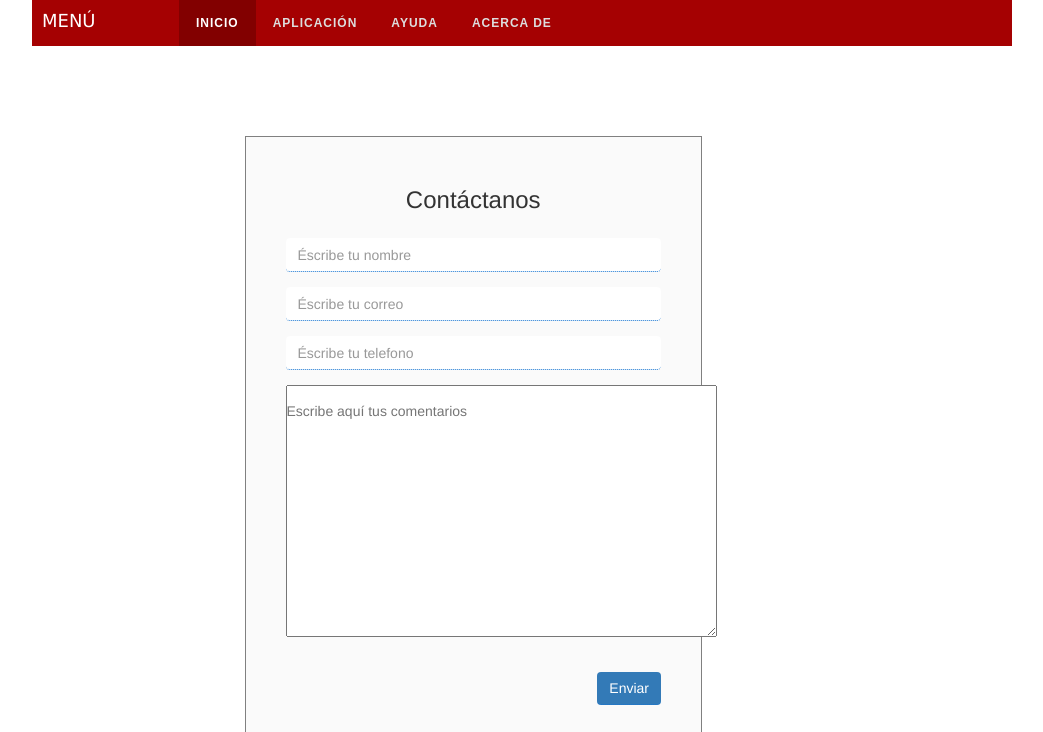
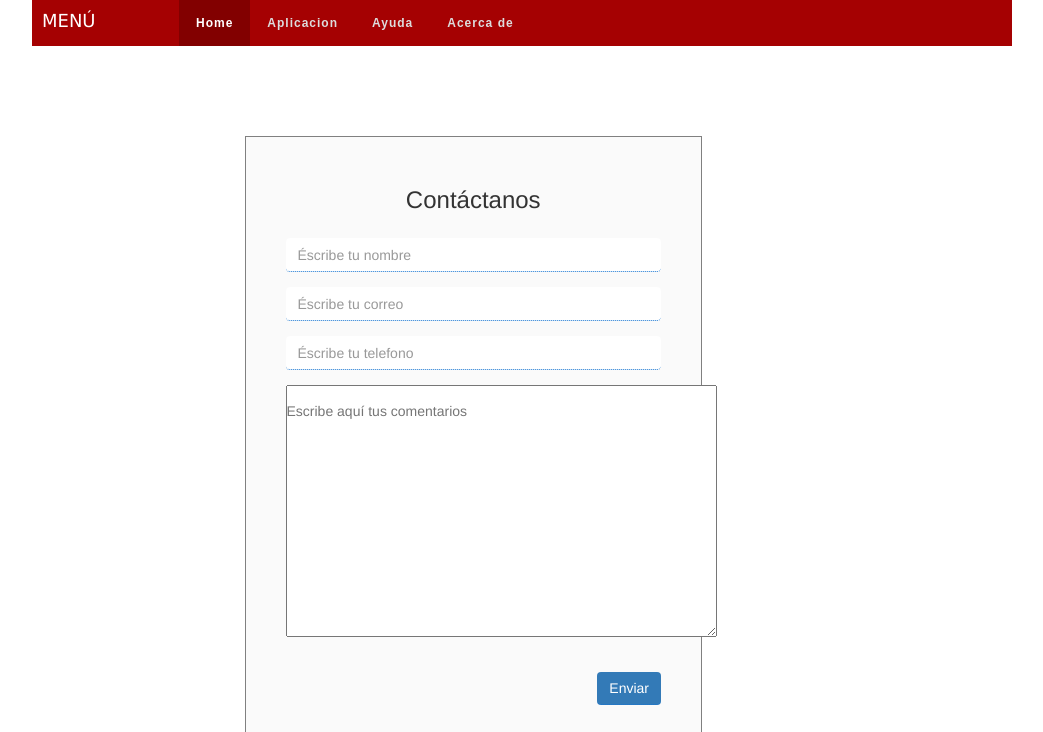
Before and after one commit to luffynando/Electrorama, a PHP site: page /ayuda.php in a window 1280 px wide. Shown: the top 732 px of the page, without its empty margins (118-1161 px from the left). Run offline with PHP 8.4, Linux system fonts and the light colour scheme.

Commit message:
Fix icons menu

```diff
--- a/ayuda.php
+++ b/ayuda.php
@@ -20,14 +20,14 @@
 <div class="container">
     <header>
         <nav id='cssmenu'>
-            <div class="logo"><a href="index.php">MENÚ</a></div>
+            <div class="logo"><a href="#">MENÚ</a></div>
             <div id="head-mobile"></div>
             <div class="button"></div>
             <ul>
-                <li class='active'><a href='index.php'>INICIO</a></li>
-                <li><a href='aplicacion.php'>APLICACIÓN</a></li>
-                <li><a href='ayuda.php'>AYUDA</a></li>
-                <li><a href='acerca.php'>ACERCA DE</a></li>
+                <li class="active"><a href="index.html"><i class="fa fa-home fa-lg"></i> Home</a></li>
+                <li><a href="aplicacion.php"><i class="fa fa-microchip fa-lg"></i> Aplicacion</a></li>
+                <li><a href="ayuda.php"><i class="fa fa-question-circle fa-lg"></i> Ayuda</a></li>
+                <li><a href="acerca.php"><i class="fa fa-info-circle fa-lg"></i> Acerca de</a></li>
             </ul>
         </nav>
     </header>
--- a/index.php
+++ b/index.html
@@ -21,7 +21,7 @@
             <div id="head-mobile"></div>
             <div class="button"></div>
             <ul>
-                <li class="active"><a href="index.php"><i class="fa fa-home fa-lg"></i> Home</a></li>
+                <li class="active"><a href="index.html"><i class="fa fa-home fa-lg"></i> Home</a></li>
                 <li><a href="aplicacion.php"><i class="fa fa-microchip fa-lg"></i> Aplicacion</a></li>
                 <li><a href="ayuda.php"><i class="fa fa-question-circle fa-lg"></i> Ayuda</a></li>
                 <li><a href="acerca.php"><i class="fa fa-info-circle fa-lg"></i> Acerca de</a></li>
```
Also changed, not shown: acerca.php (+6 -6 lines), aplicacion.php (+5 -5 lines), gracias.php (+5 -5 lines).
